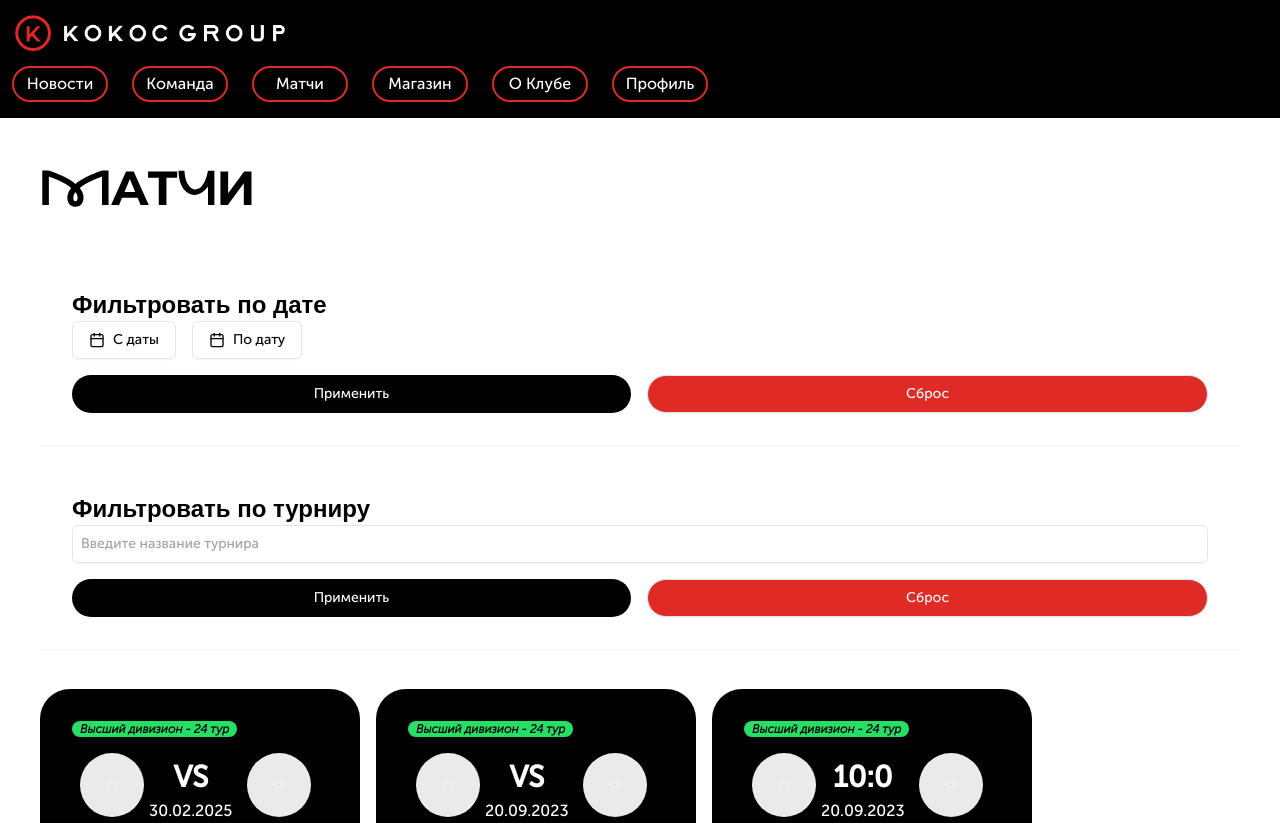
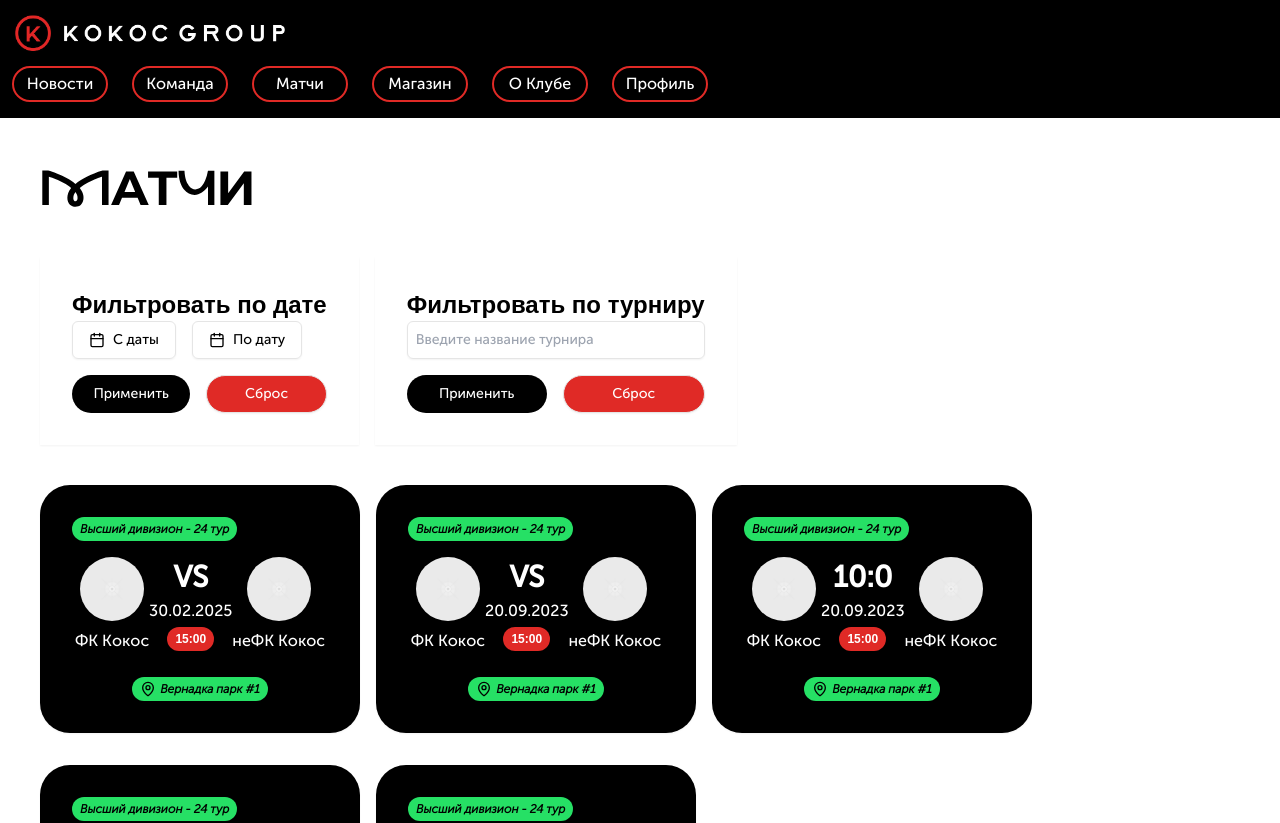
Before and after one commit to mufln/hihihiha, a Next.js app in the folder next-app/: page /matches in a window 1280 px wide. Shown: the top 823 px of the page. Built offline with nearby package versions, Linux system fonts and the light colour scheme.

Commit message:
кх кх дорогие друзья

```diff
--- a/next-app/app/matches/page.jsx
+++ b/next-app/app/matches/page.jsx
@@ -51,7 +51,7 @@ export default function CardWithBackground() {
           }}>
           <CardHeader className="pb-2">
             <div className="flex justify-between items-center">
-              <Badge variant="secondary" className='border-none bg-[#26E065] text-black MuseoBoldItalic px-2 rounded-3xl'>{item.title}</Badge>
+              <Badge variant="secondary" className='border-none bg-[#26E065] text-black MuseoBoldItalic px-2 py-1 rounded-3xl'>{item.title}</Badge>
             </div>
           </CardHeader>
           <CardContent className='flex flex-col gap-2 justify-center items-center'>
@@ -63,7 +63,7 @@ export default function CardWithBackground() {
               <div className="text-center flex flex-col gap-1 items-center">
                 {item.score === '' ? <div className="text-3xl font-bold mx-auto">VS</div> : <div className="text-3xl font-bold mx-auto">{item.score}</div>}
                 <span>{item.date}</span>
-                <Badge variant="secondary" className='border-none bg-[#E02A26] text-white MuseoBold px-2 rounded-3xl max-w-max'>
+                <Badge variant="secondary" className='border-none bg-[#E02A26] text-white MuseoBold px-2 py-1 rounded-3xl max-w-max'>
                     {item.time}
                 </Badge>
                 {/* <div className="text-sm text-muted-foreground mt-1 mx-auto text-center"></div> */}
@@ -74,7 +74,7 @@ export default function CardWithBackground() {
                 <h3 className="">{item.teamB.n}</h3>
               </div>
             </div>
-            <Badge variant="secondary" className='border-none bg-[#26E065] text-black px-2 rounded-3xl flex max-w-max'>
+            <Badge variant="secondary" className='border-none bg-[#26E065] text-black px-2 py-1 rounded-3xl flex max-w-max'>
                 <MapPinIcon className="w-4 h-4 mr-1" />
                 <span className="MuseoBoldItalic">{item.place}</span>
             </Badge>
--- a/next-app/components/panels/date-filter.tsx
+++ b/next-app/components/panels/date-filter.tsx
@@ -27,7 +27,7 @@ export default function DateFilter() {
     }
 
   return (
-    <Card className="w-full max-w-md p-8 text-black space-y-2">
+    <Card className="w-full max-w-max p-8 text-black space-y-2">
       <CardHeader>
         <CardTitle className="MuseoBold">Фильтровать по дате</CardTitle>
       </CardHeader>
--- a/next-app/components/panels/name-filter.tsx
+++ b/next-app/components/panels/name-filter.tsx
@@ -27,7 +27,7 @@ export default function NameFilter() {
     // Here you would typically call a function to reset the filter
   }
   return (
-    <Card className="w-full max-w-md p-8 text-black space-y-2">
+    <Card className="w-full max-w-max p-8 text-black space-y-2">
       <CardHeader>
         <CardTitle className="MuseoBold">Фильтровать по турниру</CardTitle>
       </CardHeader>
--- a/next-app/styles/globals.css
+++ b/next-app/styles/globals.css
@@ -251,5 +251,6 @@ ul{
     }
     .button:active{
         background-color: #E02A26;
+        border-color: #E02A26;
     }
 }
```
